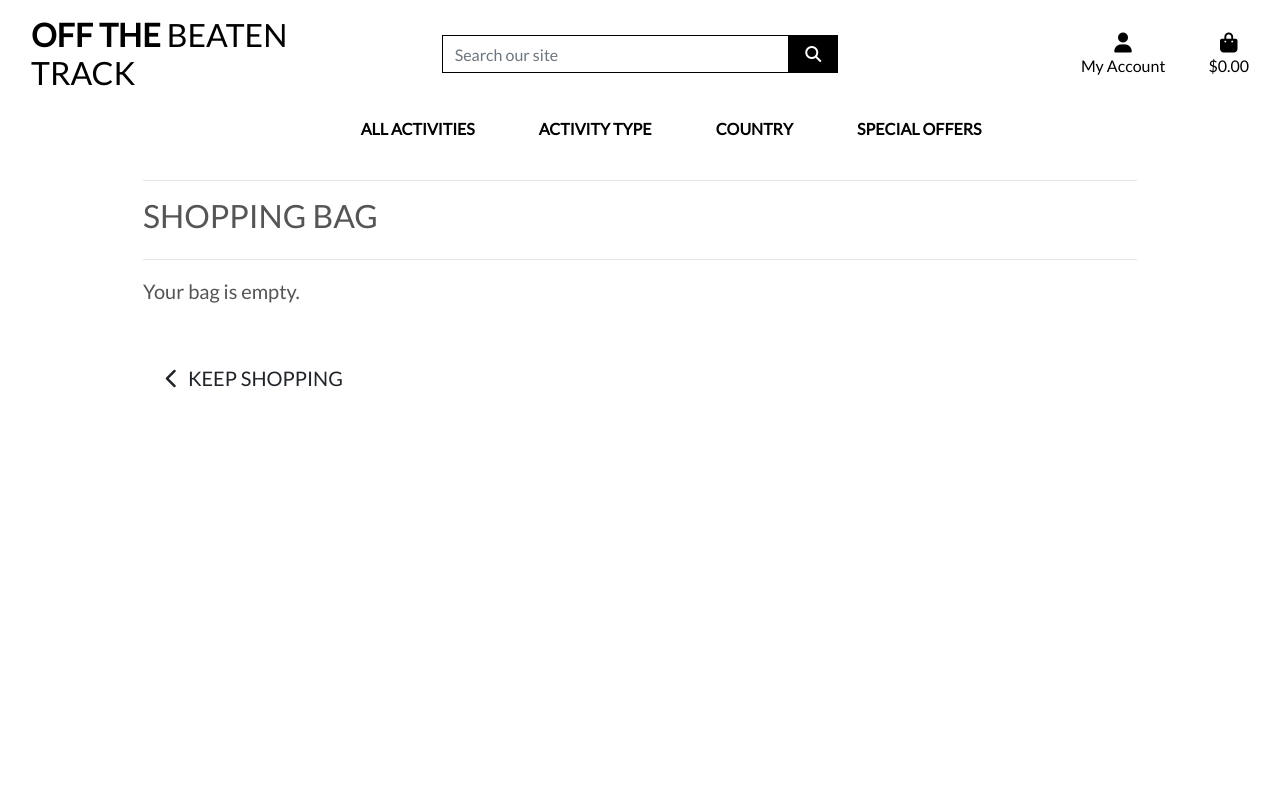
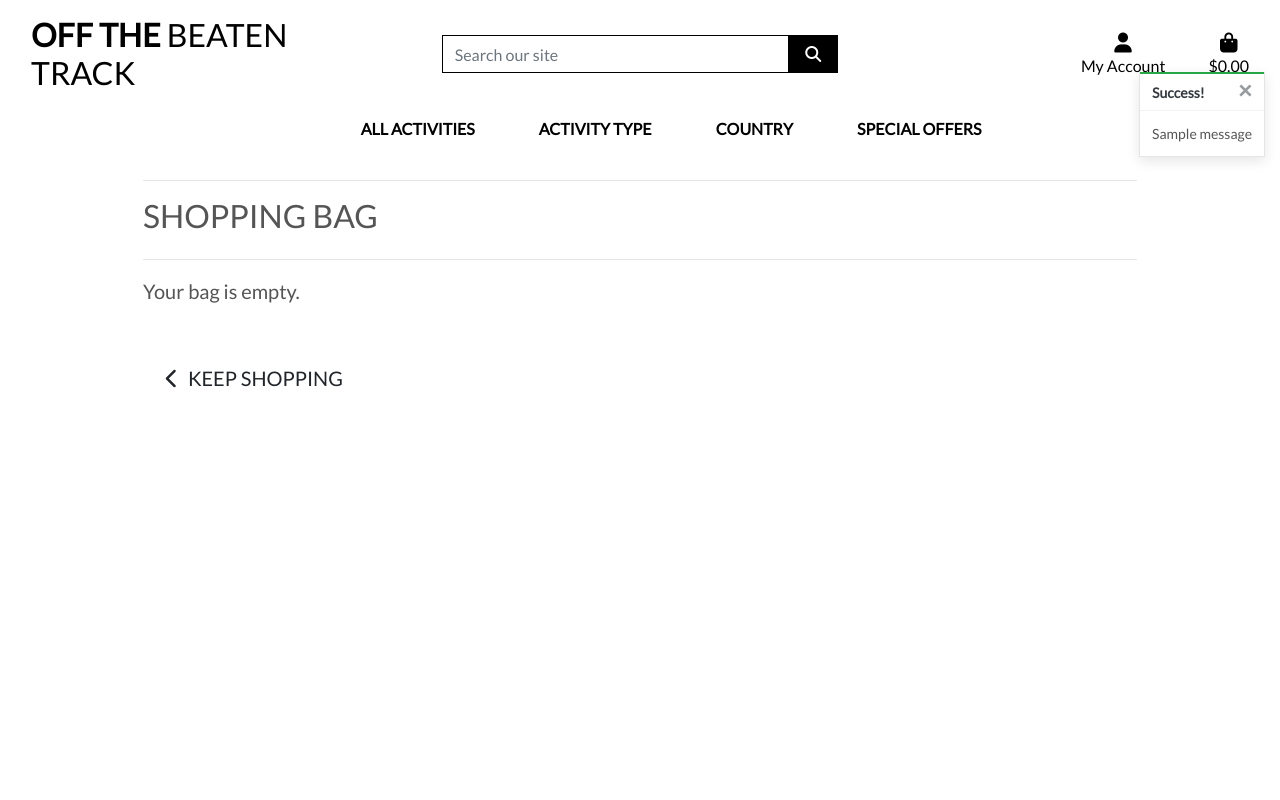
Before and after one commit to Mattjones444/off-the-beaten-track, a Django app: page /bag/ in a window 1280 px wide. Run offline with Django 3.2, Linux system fonts and the light colour scheme; tables that the repository leaves empty hold one stand-in row (values such as "Sample post"); one stand-in notice (Sample message) is shown; parts of the project's set-up code (start-up, migrations or seed data) failed here and were passed over; some libraries are stand-ins or nearby versions.

Commit message:
added bootstrap toasts

```diff
--- a/bag/views.py
+++ b/bag/views.py
@@ -4,6 +4,7 @@ from django.conf import settings
 from django.shortcuts import get_object_or_404
 from activity.models import Category, Activity
 from datetime import datetime
+from django.contrib import messages
 
 # Create your views here.
 
@@ -37,7 +38,9 @@ def view_bag(request):
             'activity': activity,
             'date': date,
         })
-    request.session['bag'] = bag
+
+        request.session['bag'] = bag
+
     grand_total = total
 
     context = {
@@ -59,6 +62,7 @@ def add_to_bag(request, item_id):
         date = request.POST.get('datepickerfrom')
         redirect_url = request.POST.get('redirect_url') or 'view_bag'
         bag = request.session.get('bag', {})
+        activity = get_object_or_404(Activity, pk=item_id)
 
         if item_id in bag:
             if isinstance(bag[item_id], int):
@@ -69,6 +73,7 @@ def add_to_bag(request, item_id):
                 bag[item_id]['date'] = date  # Update the date
         else:
             bag[item_id] = {'quantity': quantity, 'date': date}
+            messages.success(request, f'Added {activity.name} to bag')
 
         request.session['bag'] = bag
         print(bag)
--- a/beaten_track/settings.py
+++ b/beaten_track/settings.py
@@ -83,6 +83,8 @@ TEMPLATES = [
     },
 ]
 
+MESSAGE_STORAGE = 'django.contrib.messages.storage.session.SessionStorage'
+
 AUTHENTICATION_BACKENDS = (
     # Needed to login by username in Django admin, regardless of `allauth`
     'django.contrib.auth.backends.ModelBackend',
--- a/static/css/base.css
+++ b/static/css/base.css
@@ -87,6 +87,25 @@ a.category-badge > span.badge:hover {
 }
 
 
+/* -------------------------------- Bootstrap Toasts */
+
+
+.message-container {
+    position: fixed;
+    top: 72px;
+    right: 15px;
+    z-index: 99999999999;
+}
+
+.custom-toast {
+    overflow: visible;
+}
+
+.toast-capper {
+    height: 2px;
+}
+
+
 
 /* -------------------------------- Media Queries */
 
--- a/templates/base.html
+++ b/templates/base.html
@@ -108,7 +108,21 @@
     </header>
 
     {% if messages %}
-        <div class="message-container"></div>
+        <div class="message-container">
+            {% for message in messages %}
+                {% with message.level as level %}
+                    {% if level == 40 %}
+                        {% include 'includes/toasts/toast_error.html' %}
+                    {% elif level == 30 %}
+                        {% include 'includes/toasts/toast_warning.html' %}
+                    {% elif level == 25 %}
+                        {% include 'includes/toasts/toast_success.html' %}
+                    {% else %}
+                        {% include 'includes/toasts/toast_info.html' %}
+                    {% endif %}
+                {% endwith %}
+            {% endfor %}
+        </div>
     {% endif %}
 
     {% block page_header %}
@@ -118,6 +132,12 @@
     {% endblock %}
 
     {% block postloadjs %}
+    <script type="text/javascript">
+        $('.toast').toast('show');
+    </script>
+
+
+    </script>
     {% endblock %}
 
 
--- /dev/null
+++ b/templates/includes/toasts/toast_success.html
@@ -0,0 +1,13 @@
+<div class="toast custom-toast rounded-0 border-top-0" data-autohide="false">
+    <div class="arrow-up arrow-success"></div>
+    <div class="w-100 toast-capper bg-success"></div>
+    <div class="toast-header bg-white text-dark">
+        <strong class="mr-auto">Success!</strong>
+        <button type="button" class="ml-2 mb-1 close text-dark" data-dismiss="toast" aria-label="Close">
+            <span aria-hidden="true">&times;</span>
+        </button>
+    </div>
+    <div class="toast-body bg-white">
+        {{ message }}
+    </div>
+</div>
```
Also changed, not shown: templates/includes/toasts/toast_error.html (added, +13 -0 lines), templates/includes/toasts/toast_info.html (added, +13 -0 lines), templates/includes/toasts/toast_warning.html (added, +13 -0 lines).
